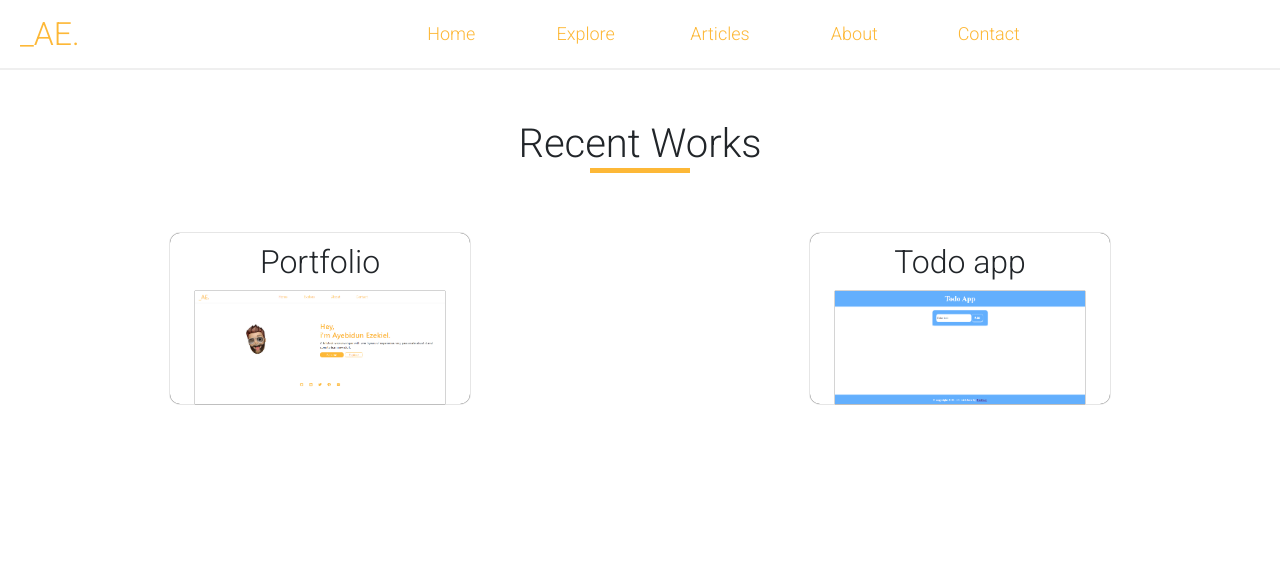
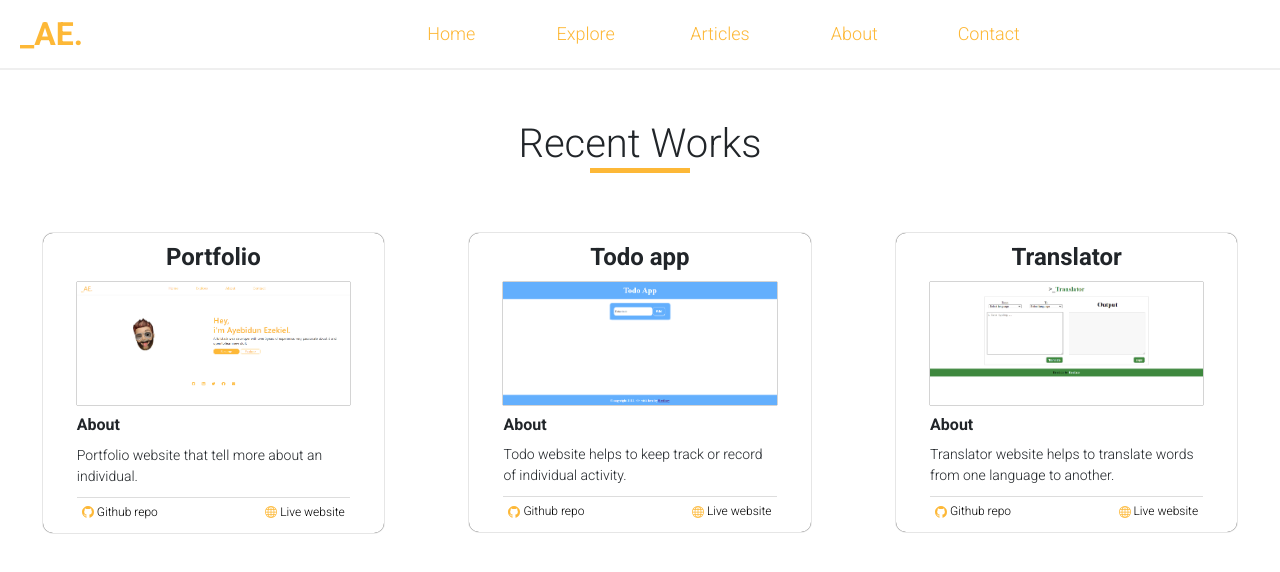
Before and after one commit to Ezekiel8807/Ezefizzy, a React (Create React App) app: page /explore in a window 1280 px wide. Shown: the top 572 px of the page. Built offline with nearby package versions, Linux system fonts and the light colour scheme.

Commit message:
new updates

```diff
--- a/package.json
+++ b/package.json
@@ -8,6 +8,7 @@
     "@testing-library/user-event": "^13.5.0",
     "react": "^18.1.0",
     "react-dom": "^18.1.0",
+    "react-icons": "^4.4.0",
     "react-router-dom": "^6.3.0",
     "react-scripts": "5.0.1",
     "web-vitals": "^2.1.4"
--- a/public/index.html
+++ b/public/index.html
@@ -14,14 +14,13 @@
 
     <!-- bootstrap css cdn -->
     <link href="https://cdn.jsdelivr.net/npm/bootstrap@5.0.2/dist/css/bootstrap.min.css" rel="stylesheet" integrity="sha384-EVSTQN3/azprG1Anm3QDgpJLIm9Nao0Yz1ztcQTwFspd3yD65VohhpuuCOmLASjC" crossorigin="anonymous">
+
     <link rel="preconnect" href="https://fonts.googleapis.com">
     <link rel="preconnect" href="https://fonts.gstatic.com" crossorigin>
     <link href="https://fonts.googleapis.com/css2?family=Roboto:wght@100;300;700&display=swap" rel="stylesheet">
 
 
     <script src="https://smtpjs.com/v3/smtp.js"></script>
-    <script src="https://kit.fontawesome.com/ed639afcb8.js" crossorigin="anonymous"></script>
-
   </head>
   <body>
     <div id="root"></div>
--- a/src/comps/handles/Handles.js
+++ b/src/comps/handles/Handles.js
@@ -1,4 +1,5 @@
 import './handles.css'
+import { BsFacebook, BsTwitter, BsGithub, BsLinkedin, BsEnvelopeFill } from "react-icons/bs"
 
 const Handles = () => {
     return(
@@ -6,32 +7,32 @@ const Handles = () => {
 
             <div className="line-circle">
                 <a href="https://github.com/Ezekiel8807" target='_blank' rel="noreferrer">
-                    <i className="fab fa-github"></i>
+                    <BsGithub />
                 </a>
             </div>
 
             <div className="line-circle">
                 <a href="https://www.linkedin.com/in/Ezekiel8807" target='_blank' rel="noreferrer">
-                <i className="fa-brands fa-linkedin"></i>
+                <BsLinkedin />
                 </a>
             </div>
 
 
             <div className="line-circle">
                 <a href="https://www.twitter.com/AyebidunEzekiel" target='_blank' rel="noreferrer">
-                    <i className="fab fa-twitter"></i>
+                    <BsTwitter />
                 </a>
             </div>
 
             <div className="line-circle">
                 <a href="https://www.facebook.com/Ezekiel8807" target='_blank' rel="noreferrer">
-                <i className="fa-brands fa-facebook"></i>
+                <BsFacebook />
                 </a>
             </div>
 
             <div className="line-circle">
-                <a href="mailto:ayeoluwaseyi@gmail.com/subject?contact Ezefizzy" target='_blank' rel="noreferrer">
-                <i className="fa-solid fa-envelope"></i>
+                <a href="mailto:ayeoluwaseyi@gmail.com" target='_blank' rel="noreferrer">
+                <BsEnvelopeFill />
                 </a>
             </div>
 
--- a/src/comps/handles/handles.css
+++ b/src/comps/handles/handles.css
@@ -1,18 +1,20 @@
 /* platform desig */
 .platform {
+    width: 100%;
     margin: 0px auto;
     text-align: center;
 
 }
 
 .line-circle{
-    width: 50px;
-    margin: 30px auto;
+    margin: 40px auto;
     display: inline-block;
 }
 
-.platform .line-circle a {
+.line-circle a {
+    width: 50px;
+    display: block;
     font-size: 18px;
+    color: #fdb837;
     text-align: center;
-    color: #fdb837;
 }
--- a/src/comps/header/header.css
+++ b/src/comps/header/header.css
@@ -50,6 +50,7 @@ header {
     font-size: 2em;
     display: block;
     color: #fdb837;
+    font-weight: bold;
     text-decoration: none;
 }
 
@@ -75,6 +76,21 @@ nav .button {
     right: 0;
 }
 
+nav a {
+    color: #ffffff;
+    font-size: 20px;
+    padding: 20px;
+    display: block;
+    text-align: center;
+    text-decoration: none;
+}
+
+nav a:hover {
+   font-weight: bold;
+   color: #ffffff;
+}
+
+
 .close-bar:first-child {
     content: "";
     width: 30px;
@@ -93,21 +109,6 @@ nav .button {
     background-color: #ffffff;
 }
 
-
-
-nav a {
-    color: #ffffff;
-    font-size: 20px;
-    padding: 20px;
-    display: block;
-    text-align: center;
-    font-weight: bold;
-    text-decoration: none;
-}
-
-nav a:hover {
-    color: #efefef;
-}
 
 @media screen and (min-width: 760px) {
 
@@ -139,10 +140,10 @@ nav a:hover {
         text-align: center;
         font-weight: normal;
         text-decoration: none;
-        transition: all 5s ease-in;
     }
 
     nav a:hover {
-        font-weight: bolder;
+        font-weight: bold;
+        color: #fdb837;
     }
 }
--- a/src/comps/project/Project.js
+++ b/src/comps/project/Project.js
@@ -1,6 +1,7 @@
 import './project.css'
+import {BsGithub, BsGlobe } from "react-icons/bs"
 
-const Project = ({ proTitle, proImg, proDisc }) => {
+const Project = ({ proTitle, proImg, proDisc, proGit, proWeb }) => {
 
     return(
         <div className='project'>
@@ -10,11 +11,14 @@ const Project = ({ proTitle, proImg, proDisc }) => {
                 <img src={ proImg } alt="pro-img" />
             </div>
 
+            <h3 className='disc-head'>About</h3>
             <p className='pro-disc'>{ proDisc }</p>
 
-            <div className='pro-foot'>
 
-            </div>
+            <ul className='pro-foot'>
+                <li className='githubLink'><a href={ proGit }><BsGithub className='icon' /> Github repo</a></li>
+                <li className='webLink'><a href={ proWeb }><BsGlobe className='icon' /> Live website </a></li>
+            </ul>
         </div>
     )
 }
--- a/src/comps/project/project.css
+++ b/src/comps/project/project.css
@@ -1,20 +1,27 @@
 .project {
-    width: 300px;
+    width: 80%;
     margin: 10px auto;
     border-radius: 10px;
     box-sizing: border-box;
     box-shadow: 0px 0px 1px #000;
+    transition: all 1s ease;
+}
+
+.project:hover {
+    box-shadow: 1px 1px 3px #fdb837;
 }
 
 .project .pro-title {
     padding: 10px;
+    font-size: 1.5em;
+    font-weight: bold;
     text-align: center;
     margin: 0px 0px 0px;
 }
 
 
 .pro-img {
-    width: 250px;
+    width: 80%;
     margin: 0px auto;
 }
 
@@ -23,3 +30,66 @@
     height: 100%;
     box-shadow: 0px 0px 1px #000;
 }
+
+.disc-head {
+    width: 80%;
+    font-size: 1em;
+    font-weight: bold;
+    margin: 10px auto;
+}
+
+.pro-disc {
+    width: 80%;
+    font-size: 14px;
+    margin: 0px auto;
+    margin-bottom: 10px;
+}
+
+.pro-foot {
+    width: 80%;
+    margin: 0px auto;
+    list-style: none;
+    padding: 0px 0px 0px 0px;
+    border-top: solid 1px #ddd;
+}
+
+.pro-foot .githubLink{
+    width: 50%;
+    display: inline-block;
+}
+
+.githubLink a{
+    width: 80%;
+    padding: 5px;
+    color: #000;
+    display: block;
+    font-size: 12px;
+    overflow: hidden;
+    text-decoration: none;
+}
+
+.githubLink a .icon {
+    color: #fdb837;
+}
+
+
+.pro-foot .webLink{
+    width: 50%;
+    display: inline-block;
+}
+
+.webLink a {
+    width: 80%;
+    float: right;
+    padding: 5px;
+    color: #000;
+    display: block;
+    font-size: 12px;
+    overflow: hidden;
+    text-align: right;
+    text-decoration: none;
+}
+
+.webLink a .icon {
+    color: #fdb837;
+}
--- a/src/views/about/About.js
+++ b/src/views/about/About.js
@@ -1,5 +1,6 @@
 import './about.css'
 import Handles from '../../comps/handles/Handles';
+import { BsGeoAlt, BsBank2, BsHeadphones } from "react-icons/bs"
 
 const About = () => {
     const mystyle = {
@@ -84,7 +85,7 @@ const About = () => {
 
                                                     <li>
                                                         <div className="skills-bar">
-                                                            <label>PYTHON</label><br/>
+                                                            <label>JAVA</label><br/>
                                                             <progress className="bar" value="50" max="100"/>
                                                         </div>
                                                     </li>
@@ -109,18 +110,18 @@ const About = () => {
                 <ul className="addresses">
 
                     <li>
-                        <i style={ mystyle } className="fa-solid fa-location-dot"></i>
-                        <span> 3, Olatunja Street, Ijako bus stop, Sano Ota, Ogun State, Nigeria.</span>
+                        <BsGeoAlt style={ mystyle } />
+                        <small> 3, Olatunja Street, Ijako bus stop, Sano Ota, Ogun State, Nigeria.</small>
                     </li>
 
                     <li>
-                        <i style={ mystyle } className="fa-solid fa-graduation-cap"></i>
-                        <span> Olusegun Agagun University Of Science And Technology, Okitipupa, Ondo State, Nigeria.</span>
+                        <BsBank2 style={ mystyle } />
+                        <small> Olusegun Agagun University Of Science And Technology, Okitipupa, Ondo State, Nigeria.</small>
                     </li>
 
                     <li>
-                        <i style={ mystyle } className="fa-solid fa-phone"></i>
-                        <span> +2348100196214 </span>
+                        <BsHeadphones style={ mystyle } />
+                        <small> +2348100196214 </small>
                     </li>
 
                 </ul>
--- a/src/views/explore/Explore.js
+++ b/src/views/explore/Explore.js
@@ -9,16 +9,16 @@ const Explore = () => {
             <Subhead subheading={"Recent Works"} />
 
             <div className='row'>
-                <div className='col-lg-6 col-md-6 col-sm-12'>
-                    <Project proTitle={"Portfolio"} proImg={'asset/img/profile.PNG'} proDisc={''}  />
+                <div className='col-lg-4 col-md-6 col-sm-6'>
+                    <Project proTitle={"Portfolio"} proImg={'asset/img/profile.PNG'} proDisc={'Portfolio website that tell more about an individual.'}  proGit={'https://github.com/Ezekiel8807/Ezefizzy'} proWeb={'https://ezefizzy.herokuapp.com/'} />
                 </div>
 
-                <div className='col-lg-6 col-md-6 col-sm-12'>
-                    <Project proTitle={"Todo app"} proImg={'asset/img/todo.PNG'} proDisc={''}  />
+                <div className='col-lg-4 col-md-6 col-sm-6'>
+                    <Project proTitle={"Todo app"} proImg={'asset/img/todo.PNG'} proDisc={'Todo website helps to keep track or record of individual activity.'}  proGit={'https://github.com/Ezekiel8807/todo'} proWeb={'https://2does.netlify.app/'}   />
                 </div>
 
-                <div className='col-lg-6 col-md-6 col-sm-12'>
-                    {/* <Project proTitle={} proImg={} proDisc={} proGit={} proWeb={} /> */}
+                <div className='col-lg-4 col-md-6 col-sm-6'>
+                    <Project proTitle={"Translator"} proImg={'asset/img/translator.PNG'} proDisc={'Translator website helps to translate words from one language to another.'} proGit={'https://github.com/Ezekiel8807/translate'} proWeb={'https://translang.netlify.app/'} />
                 </div>
 
                 <div className='col-md-6'>
--- a/src/views/home/home.css
+++ b/src/views/home/home.css
@@ -98,8 +98,8 @@ div .row{
     }
 
     .resume-explore .resume {
-        width: 200px;
-        margin-right: 10px;
+        width: 50%;
+        margin-right: 2%;
         border-radius: 10px;
         background-color: #fdb837;
         border: 1px solid #fdb837;
@@ -114,7 +114,7 @@ div .row{
     }
 
     .resume-explore .explore {
-        width: 100px;
+        width: 28%;
         background: none;
         border-radius: 10px;
         border: 1px solid #fdb837;
```
Also changed, not shown: 2 other files (tests, documents, lock files or other folders).
